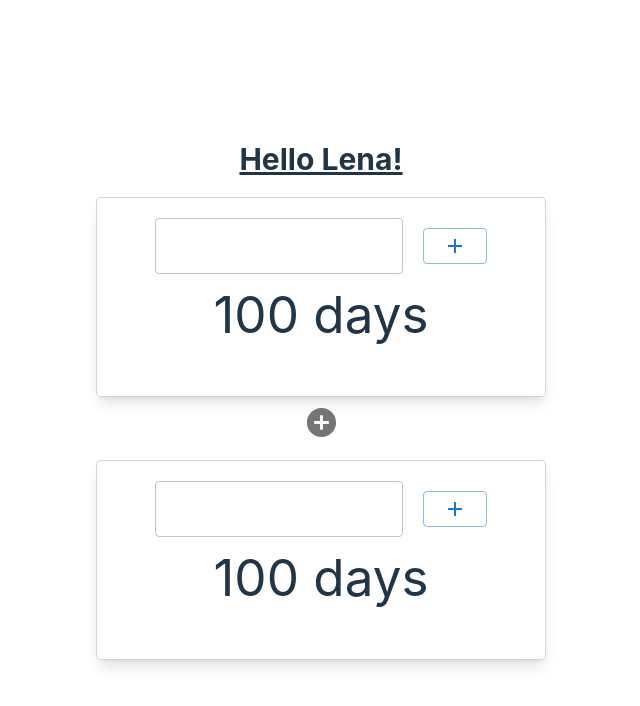
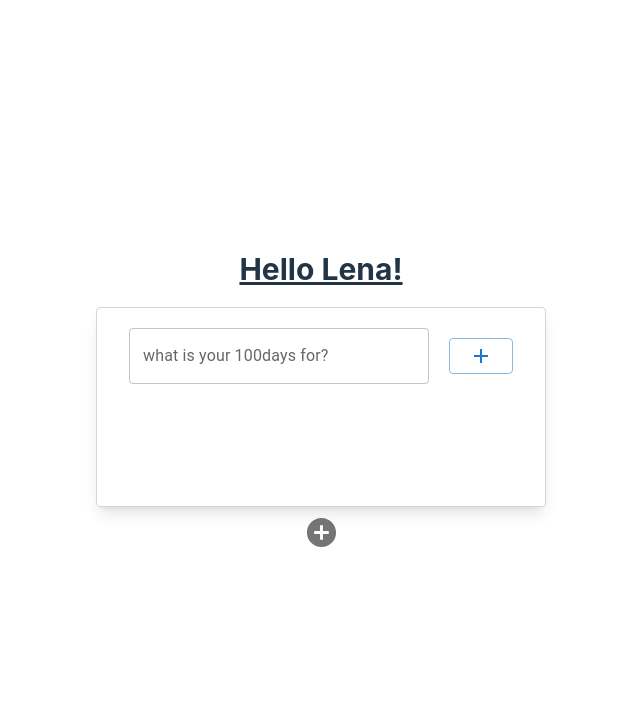
Before and after one commit to lenayoo/swift-design, a React (Vite) app: page / in a window 1280 px wide. Shown: the top 706 px of the page, without its empty margins (319-959 px from the left). Built offline with nearby package versions, Linux system fonts and the light colour scheme.

Commit message:
add input function

```diff
--- a/src/App.tsx
+++ b/src/App.tsx
@@ -6,10 +6,8 @@ import { Container } from "./components/Container";
 function App() {
   const [containerList, setContainerList] = useState<JSX.Element[]>([]);
   const addContainer = () => {
-    console.log("is clicked");
     setContainerList((prevContainer) => [...prevContainer, <Container />]);
   };
-  console.log(containerList);
 
   return (
     <>
@@ -20,7 +18,6 @@ function App() {
       <div onClick={addContainer}>
         <AddCircleIcon fontSize="large" color="action" />
       </div>
-      <Container />
       <div>{containerList}</div>
     </>
   );
--- a/src/components/Container.tsx
+++ b/src/components/Container.tsx
@@ -4,7 +4,7 @@ export const Container = () => {
   return (
     <div className="w-[450px] h-[200px] bg-blue border border-gray-300 rounded shadow-lg mt-5 mb-3s">
       <Header />
-      <h1> 100 days </h1>
+      <h1></h1>
     </div>
   );
 };
--- a/src/components/Countdown.tsx
+++ b/src/components/Countdown.tsx
@@ -1,5 +1,3 @@
-import React from "react";
-
 const Countdown = () => {
   return <div>Countdown</div>;
 };
--- a/src/components/Header.tsx
+++ b/src/components/Header.tsx
@@ -1,10 +1,17 @@
+import { useState } from "react";
 import { CustomButton } from "./atoms/CustomButton";
 import { CustomInput } from "./atoms/CustomInput";
 
 const Header = () => {
+  const [purpose, setPurpose] = useState<string>("");
+
+  const purposeHandler = (e: React.ChangeEvent<HTMLInputElement>) => {
+    setPurpose(e.target.value);
+  };
+
   return (
     <form className="flex flex-row justify-center items-center pt-5 pb-3">
-      <CustomInput />
+      <CustomInput changeHandler={purposeHandler} value={purpose} />
       <CustomButton />
     </form>
   );
--- a/src/components/atoms/CustomInput.tsx
+++ b/src/components/atoms/CustomInput.tsx
@@ -1,9 +1,20 @@
 import { TextField } from "@mui/material";
 
-export const CustomInput = () => {
+export const CustomInput = ({
+  changeHandler,
+  value
+}: {
+  changeHandler: React.ChangeEventHandler;
+  value: string;
+}) => {
   return (
     <div className="mr-5">
-      <TextField />
+      <TextField
+        label="what is your 100days for?"
+        style={{ width: 300 }}
+        onChange={changeHandler}
+        value={value}
+      />
     </div>
   );
 };
```
